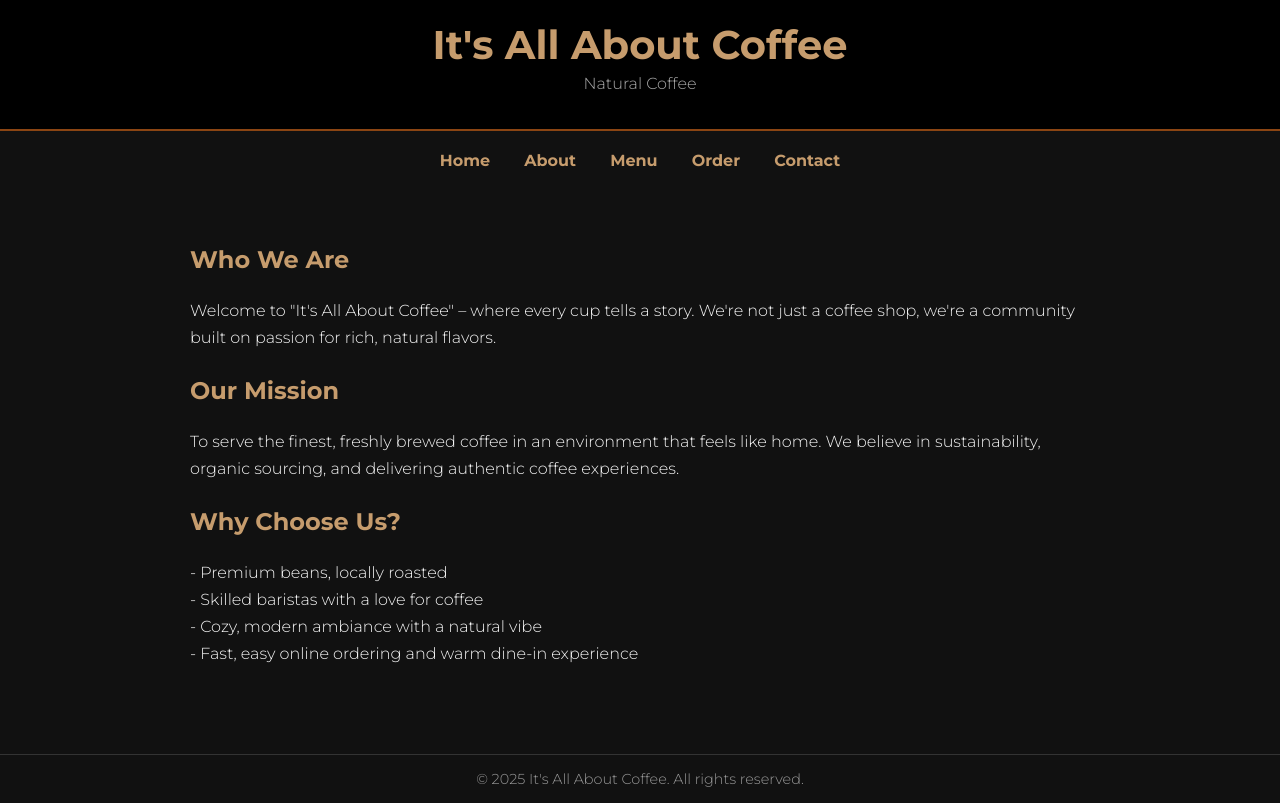
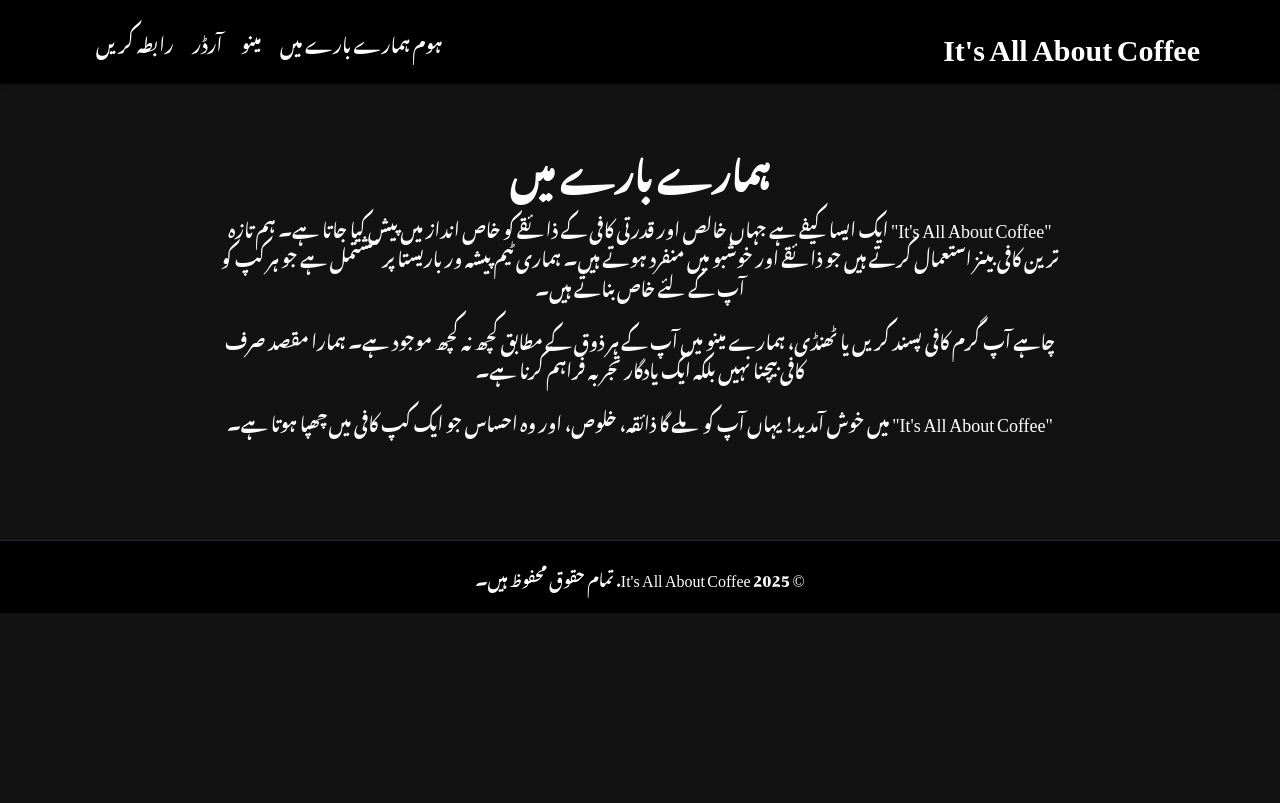
Before and after one commit to awais905/It-s-all-about-coffee-, a plain HTML site: page about.html in a window 1280 px wide. Drawn offline with nearby package versions, Linux system fonts and the light colour scheme.

Commit message:
Update about.html

```diff
--- a/about.html
+++ b/about.html
@@ -1,109 +1,53 @@
 <!DOCTYPE html>
-<html lang="en">
+<html lang="ur" dir="rtl">
 <head>
   <meta charset="UTF-8" />
-  <meta name="viewport" content="width=device-width, initial-scale=1.0"/>
-  <title>About Us - It's All About Coffee</title>
-  <link href="https://fonts.googleapis.com/css2?family=Montserrat:wght@300;700&display=swap" rel="stylesheet"/>
+  <meta name="viewport" content="width=device-width, initial-scale=1.0" />
+  <title>ہمارے بارے میں - It's All About Coffee</title>
+  <link href="https://cdn.jsdelivr.net/npm/tailwindcss@2.2.19/dist/tailwind.min.css" rel="stylesheet">
   <style>
     body {
-      margin: 0;
-      font-family: 'Montserrat', sans-serif;
-      background: #111;
-      color: #f5f5f5;
+      background-color: #121212;
+      font-family: 'Noto Nastaliq Urdu', 'Jameel Noori Nastaleeq', serif;
     }
-    header {
-      background: #000;
-      padding: 20px;
-      text-align: center;
-      border-bottom: 2px solid #8B4513;
-    }
-    header h1 {
-      margin: 0;
-      font-size: 2.5em;
-      color: #C69C6D;
-    }
-    header p {
-      font-size: 1em;
-      color: #a9a9a9;
-      margin-top: 5px;
-    }
-    nav {
-      text-align: center;
-      margin: 20px 0;
-    }
-    nav a {
-      color: #C69C6D;
-      text-decoration: none;
-      margin: 0 15px;
-      font-weight: bold;
-    }
-    nav a:hover {
-      color: #fff;
-    }
-    .container {
-      max-width: 900px;
-      margin: auto;
-      padding: 30px;
-      line-height: 1.7;
-      animation: fadeIn 1s ease-in-out;
-    }
-    h2 {
-      color: #C69C6D;
-      margin-bottom: 10px;
-    }
-    @keyframes fadeIn {
-      from { opacity: 0; transform: translateY(20px);}
-      to { opacity: 1; transform: translateY(0);}
-    }
-    footer {
-      text-align: center;
-      padding: 15px;
-      color: #999;
-      font-size: 0.9em;
-      border-top: 1px solid #333;
-      margin-top: 40px;
+    .urdu-font {
+      font-family: 'Noto Nastaliq Urdu', 'Jameel Noori Nastaleeq', serif;
     }
   </style>
 </head>
-<body>
-  <header>
-    <h1>It's All About Coffee</h1>
-    <p>Natural Coffee</p>
+<body class="text-white urdu-font">
+
+  <header class="bg-black text-white py-6 shadow-md">
+    <div class="max-w-6xl mx-auto px-4 flex justify-between items-center">
+      <h1 class="text-3xl font-bold">It's All About Coffee</h1>
+      <nav class="space-x-4 text-lg">
+        <a href="index.html" class="hover:text-yellow-400">ہوم</a>
+        <a href="about.html" class="hover:text-yellow-400">ہمارے بارے میں</a>
+        <a href="menu.html" class="hover:text-yellow-400">مینو</a>
+        <a href="order.html" class="hover:text-yellow-400">آرڈر</a>
+        <a href="contact.html" class="hover:text-yellow-400">رابطہ کریں</a>
+      </nav>
+    </div>
   </header>
 
-  <nav>
-    <a href="index.html">Home</a>
-    <a href="about.html">About</a>
-    <a href="menu.html">Menu</a>
-    <a href="order.html">Order</a>
-    <a href="contact.html">Contact</a>
-  </nav>
+  <main class="py-16 px-6 text-center max-w-4xl mx-auto text-white">
+    <h2 class="text-4xl font-bold mb-6">ہمارے بارے میں</h2>
+    <p class="text-lg leading-relaxed">
+      "It's All About Coffee" ایک ایسا کیفے ہے جہاں خالص اور قدرتی کافی کے ذائقے کو خاص انداز میں پیش کیا جاتا ہے۔ ہم تازہ ترین کافی بینز استعمال کرتے ہیں جو ذائقے اور خوشبو میں منفرد ہوتے ہیں۔ ہماری ٹیم پیشہ ور باریستا پر مشتمل ہے جو ہر کپ کو آپ کے لئے خاص بناتے ہیں۔
+    </p>
+    <br>
+    <p class="text-lg leading-relaxed">
+      چاہے آپ گرم کافی پسند کریں یا ٹھنڈی، ہمارے مینو میں آپ کے ہر ذوق کے مطابق کچھ نہ کچھ موجود ہے۔ ہمارا مقصد صرف کافی بیچنا نہیں بلکہ ایک یادگار تجربہ فراہم کرنا ہے۔
+    </p>
+    <br>
+    <p class="text-lg leading-relaxed">
+      "It's All About Coffee" میں خوش آمدید! یہاں آپ کو ملے گا ذائقہ، خلوص، اور وہ احساس جو ایک کپ کافی میں چھپا ہوتا ہے۔
+    </p>
+  </main>
 
-  <div class="container">
-    <h2>Who We Are</h2>
-    <p>
-      Welcome to "It's All About Coffee" – where every cup tells a story.
-      We're not just a coffee shop, we're a community built on passion for rich, natural flavors.
-    </p>
+  <footer class="bg-black text-center py-6 mt-10 border-t border-gray-800">
+    <p>&copy; 2025 It's All About Coffee. تمام حقوق محفوظ ہیں۔</p>
+  </footer>
 
-    <h2>Our Mission</h2>
-    <p>
-      To serve the finest, freshly brewed coffee in an environment that feels like home.
-      We believe in sustainability, organic sourcing, and delivering authentic coffee experiences.
-    </p>
-
-    <h2>Why Choose Us?</h2>
-    <p>
-      - Premium beans, locally roasted<br>
-      - Skilled baristas with a love for coffee<br>
-      - Cozy, modern ambiance with a natural vibe<br>
-      - Fast, easy online ordering and warm dine-in experience
-    </p>
-  </div>
-
-  <footer>
-    &copy; 2025 It's All About Coffee. All rights reserved.
-  </footer>
 </body>
 </html>
```
